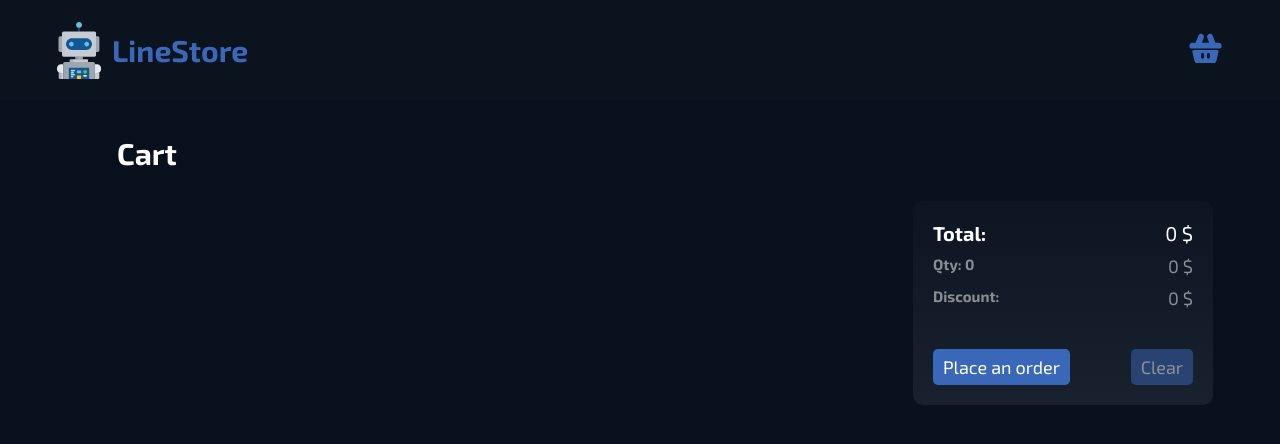
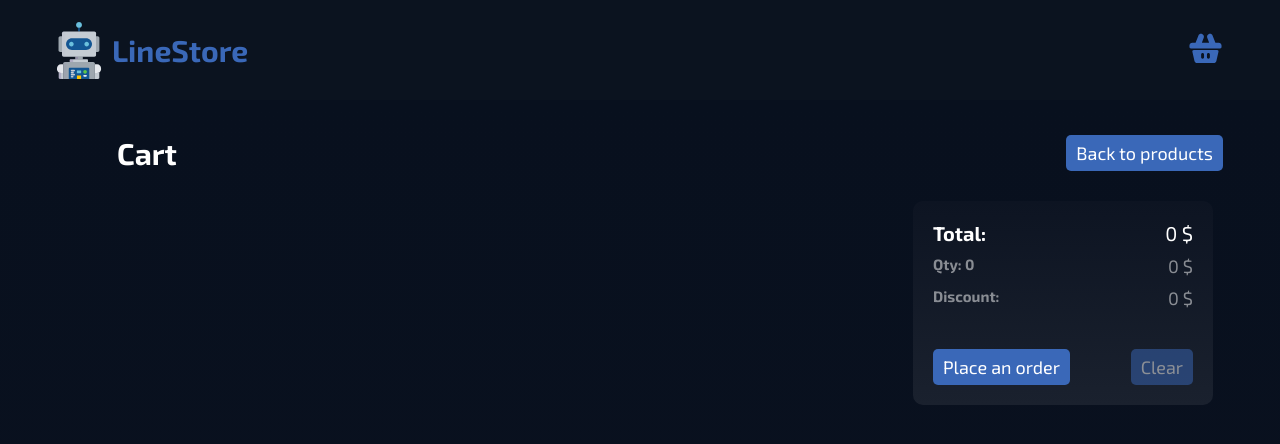
Before and after one commit to dimonstr223/line-store, a React (Create React App) app: page /cart in a window 1280 px wide. Shown: the top 444 px of the page. Built offline with nearby package versions, Linux system fonts and the light colour scheme.

Commit message:
Back to products button added and styled

```diff
--- a/src/Pages/Cart/index.tsx
+++ b/src/Pages/Cart/index.tsx
@@ -10,7 +10,12 @@ const Cart: React.FC = () => {
 	const { cartItems } = useAppSelecror(state => state.cart)
 	return (
 		<div className={style.cart}>
-			<h1 className={style.cart__title}>Cart</h1>
+			<div className={style.cart__top}>
+				<h1 className={style.cart__title}>Cart</h1>
+				<button className={style.backToProducts__button}>
+					Back to products
+				</button>
+			</div>
 			<div className={style.items__wrapper}>
 				<div className={style.cart__items}>
 					{cartItems.map(item => (
--- a/src/scss/components/Cart.module.scss
+++ b/src/scss/components/Cart.module.scss
@@ -1,10 +1,21 @@
 @import '../libs/vars';
 
 .cart {
-	&__title {
-		font-size: 30px;
-		margin-left: 60px;
+	.cart__top {
+		display: flex;
+		justify-content: space-between;
+		align-items: center;
 		padding-top: 35px;
+
+		.cart__title {
+			font-size: 30px;
+			margin-left: 60px;
+		}
+
+		.backToProducts__button {
+			@extend %button;
+			height: 100%;
+		}
 	}
 
 	.items__wrapper {
--- a/src/scss/components/CartItem.module.scss
+++ b/src/scss/components/CartItem.module.scss
@@ -31,7 +31,7 @@
 			display: flex;
 			flex-direction: column;
 			// gap: 5px;
-			min-width: 70px;
+			min-width: 75px;
 			text-align: right;
 
 			.discountPrice {
```
